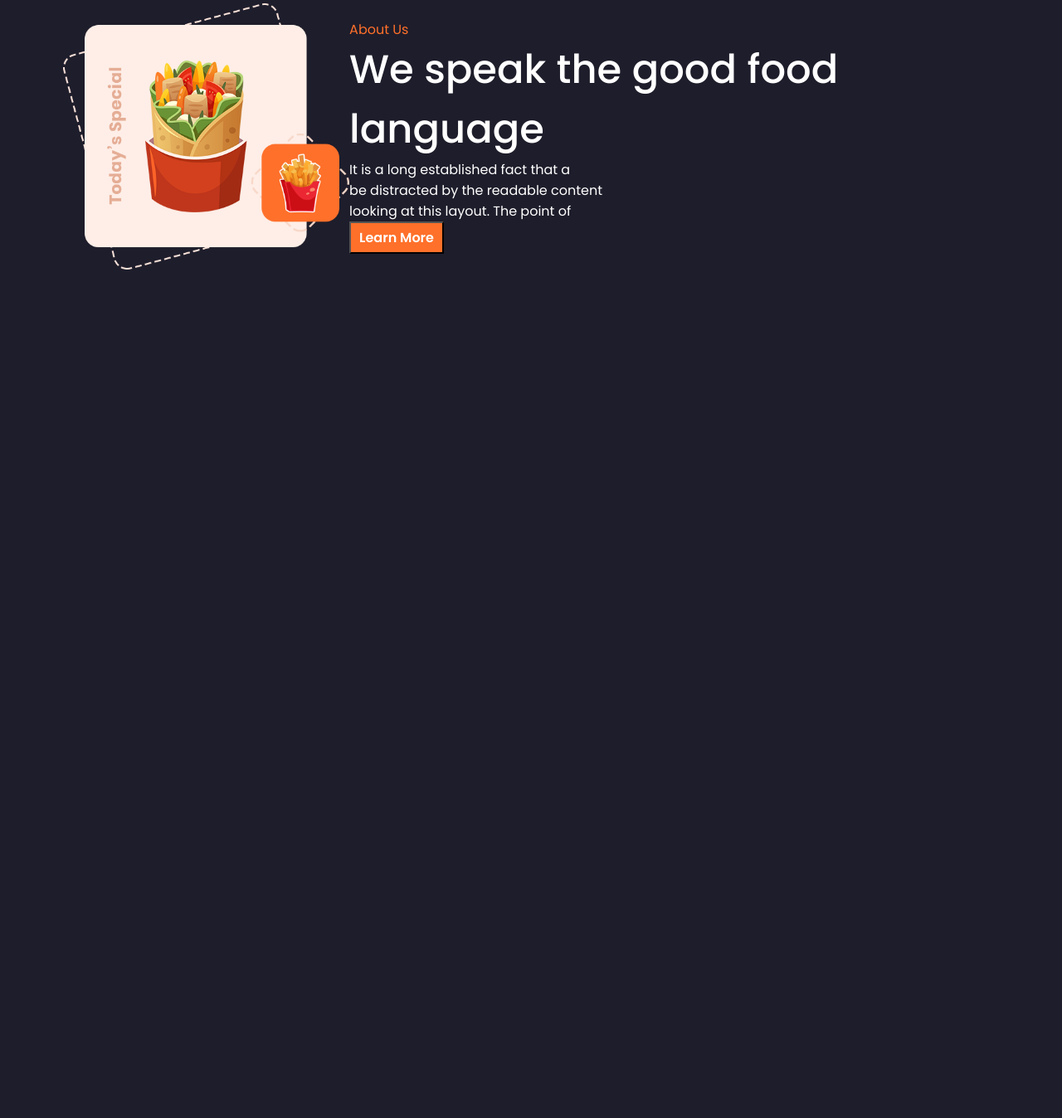
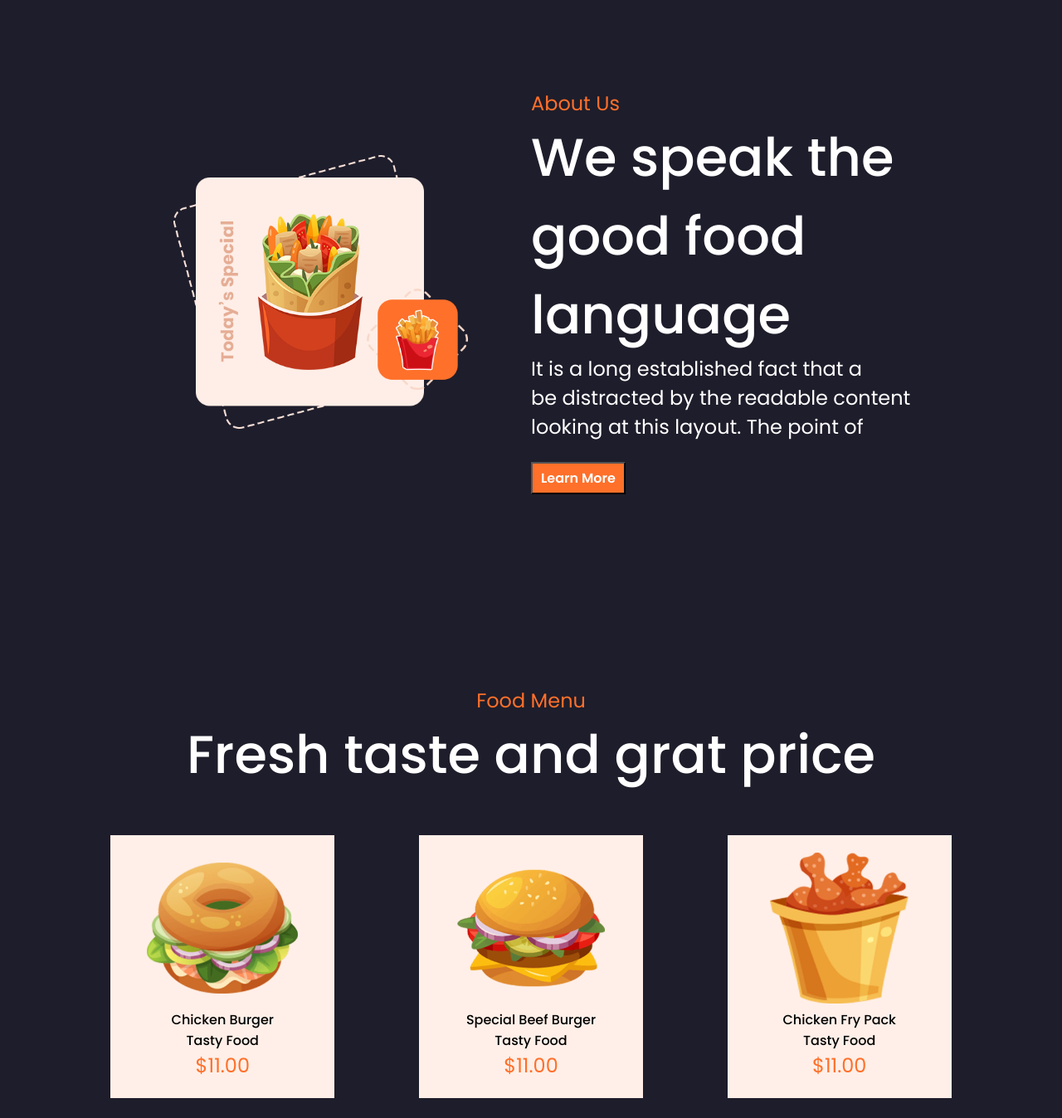
Before and after one commit to lipaocaspi/J1_WebPage, a plain HTML site: page index.html in a window 1280 px wide. Shown: the part 792-2140 px from the top of the page at 83% size. Before the commit the page ends 1129 px from the top, so only its background shows below. Drawn offline with nearby package versions, Linux system fonts and the light colour scheme.

Commit message:
feat: :art: Add DIVs and styles
Added DIVs and styles

```diff
--- a/css/style.css
+++ b/css/style.css
@@ -42,6 +42,7 @@ p {
 
 .title {
     color: #ff702a;
+    font-size: 1.5rem;
 }
 
 .home {
@@ -50,7 +51,6 @@ p {
     grid-template-columns: repeat(2, 50%);
     align-items: center;
     justify-content: center;
-    align-content: end;
 }
 
 .homeTitle {
@@ -70,16 +70,27 @@ p {
 }
 
 .about {
-    width: 100%;
-    margin: 1%;
-    display: flex;
+    margin: 10% 6% 10% 6%;
+    display: grid;
+    grid-template-columns: repeat(2, 50%);
     align-items: center;
-    justify-content: space-evenly;
+    justify-content: center;
+    align-content: end;
 }
 
 .aboutText {
-    font-size: 3rem;
+    font-size: 4rem;
     font-weight: 500;
+}
+
+.contentAbout {
+    font-size: 1.5rem;
+}
+
+.leftAbout {
+    display: flex;
+    align-items: center;
+    justify-content: center;
 }
 
 .button {
@@ -90,3 +101,43 @@ p {
     padding: 5px 10px;
     color: white;
 }
+
+.menu {
+    margin: 10% 6% 10% 6%;
+}
+
+.menuText {
+    font-size: 4rem;
+    font-weight: 500;
+}
+
+.list {
+    display: grid;
+    grid-template-columns: repeat(3, 1fr);
+    gap: 10%;
+}
+
+.centerText {
+    text-align: center;
+}
+
+.blackText {
+    color: black;
+    font-weight: 500;
+}
+
+.service {
+    margin: 10% 6% 10% 6%;
+}
+
+.learnMore {
+    display: grid;
+    align-items: center;
+    justify-content: center;
+    height: 75%;
+    margin: 10% 6% 10% 6%;
+}
+
+.btnBig {
+    width: 30%;
+}
--- a/index.html
+++ b/index.html
@@ -8,7 +8,7 @@
     <title>Foods</title>
 </head>
 <body>
-    <div class="container">
+    <div class="container" id="home">
         <div class="header">
             <p class="pageTitle">Foods</p>
             <div class="menuP">
@@ -30,9 +30,9 @@
             </div>
         </div>
 
-        <div class="home" id="home">
+        <div class="home">
             <div class="leftHome">
-                <p class=" title homeTitle">Full Website</p>
+                <p class="title homeTitle">Full Website</p>
                 <p class="homeText">Foods the <br> Most precious thing</p>
                 <br>
                 <button class="button">Today's Menu</button>
@@ -43,14 +43,90 @@
         </div>
     </div>
 
-    <div class="about" id="about">
-        <img src="images/about.png" alt="aboutImage" width="30%">
-        <div class="leftHome">
-            <p class="title">About Us</p>
-            <p class="aboutText">We speak the good food language</p>
-            <p class="">It is a long established fact that a <br> be distracted by the readable content <br> looking at this layout. The point of</p>
-            <button class="button">Learn More</button>
+    <div class="container" id="about">
+        <div class="about">
+            <div class="leftAbout">
+                <img src="images/about.png" alt="aboutImage" width="70%">
+            </div>
+            <div class="rightAbout">
+                <p class="title">About Us</p>
+                <p class="aboutText">We speak the good food language</p>
+                <p class="contentAbout">It is a long established fact that a <br> be distracted by the readable content <br> looking at this layout. The point of</p>
+                <br>
+                <button class="button">Learn More</button>
+            </div>
         </div>
     </div>
+
+    <div class="container" id="menu">
+        <div class="menu">
+            <div>
+                <p class="title centerText">Food Menu</p>
+                <p class="menuText centerText">Fresh taste and grat price</p>
+            </div>
+            <br><br>
+            <div class="list">
+                <div class="foodOne centerText" style="background-color: #ffefe8; padding: 8%;">
+                    <img src="images/food1.png" alt="Hamburguesa Uno" style="width: 80%;">
+                    <p class="blackText">Chicken Burger</p>
+                    <p class="blackText">Tasty Food</p>
+                    <p class="title">$11.00</p>
+                </div>
+                <div class="foodTwo centerText" style="background-color: #ffefe8; padding: 8%;">
+                    <img src="images/food2.png" alt="Hamburguesa Dos" style="width: 80%;">
+                    <p class="blackText">Special Beef Burger</p>
+                    <p class="blackText">Tasty Food</p>
+                    <p class="title">$11.00</p>
+                </div>
+                <div class="foodThree centerText" style="background-color: #ffefe8; padding: 8%;">
+                    <img src="images/food3.png" alt="Hamburguesa Tres" style="width: 80%;">
+                    <p class="blackText">Chicken Fry Pack</p>
+                    <p class="blackText">Tasty Food</p>
+                    <p class="title">$11.00</p>
+                </div>
+            </div>
+        </div>
+    </div>
+
+    <div class="container" id="service">
+        <div class="service">
+            <div>
+                <p class="title centerText">Services</p>
+                <p class="menuText centerText">We provide best food services</p>
+            </div>
+            <br><br>
+            <div class="list">
+                <div class="centerText" style="padding: 8%;">
+                    <img src="images/s1.png" alt="Service Uno" style="width: 80%;">
+                    <p class="title">Order</p>
+                    <br>
+                    <p class="contentAbout">It is a long established be distracted by the readable looking at this layout.</p>
+                </div>
+                <div class="centerText" style="padding: 8%;">
+                    <img src="images/s2.png" alt="Service Dos" style="width: 80%;">
+                    <p class="title">Shipping</p>
+                    <br>
+                    <p class="contentAbout">It is a long established be distracted by the readable looking at this layout.</p>
+                </div>
+                <div class="centerText" style="padding: 8%;">
+                    <img src="images/s3.png" alt="Service Tres" style="width: 80%;">
+                    <p class="title">Dellvered</p>
+                    <br>
+                    <p class="contentAbout">It is a long established be distracted by the readable looking at this layout.</p>
+                </div>
+            </div>
+        </div>
+    </div>
+
+    <div class="container">
+        <div class="learnMore" style="background-color: #ffefe8;">
+            <div class="centerText">
+                <p class="blackText" style="font-size: 3rem;">We make quality food <br> Everyday</p>
+                <br>
+                <button class="button" style="width: 35%;">Learn More</button>
+            </div>
+        </div>
+    </div>
+
 </body>
 </html>
```
